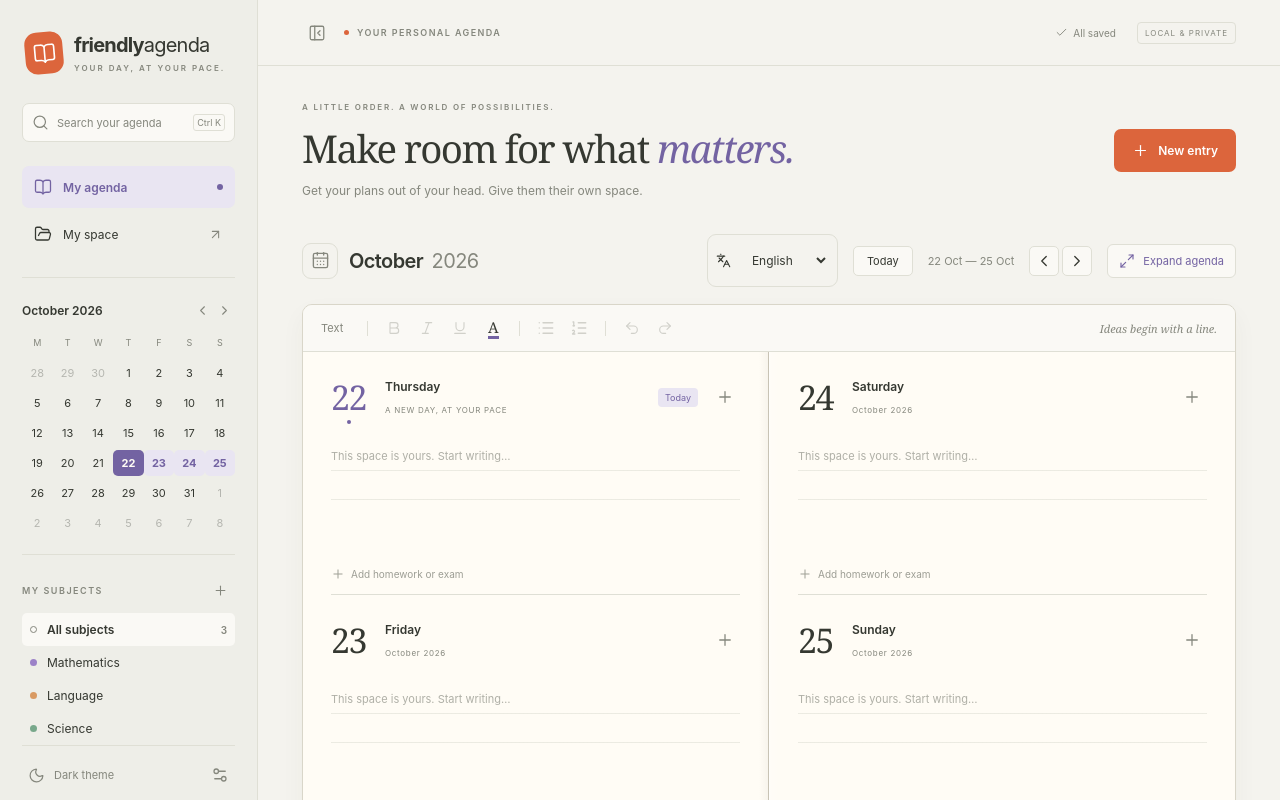
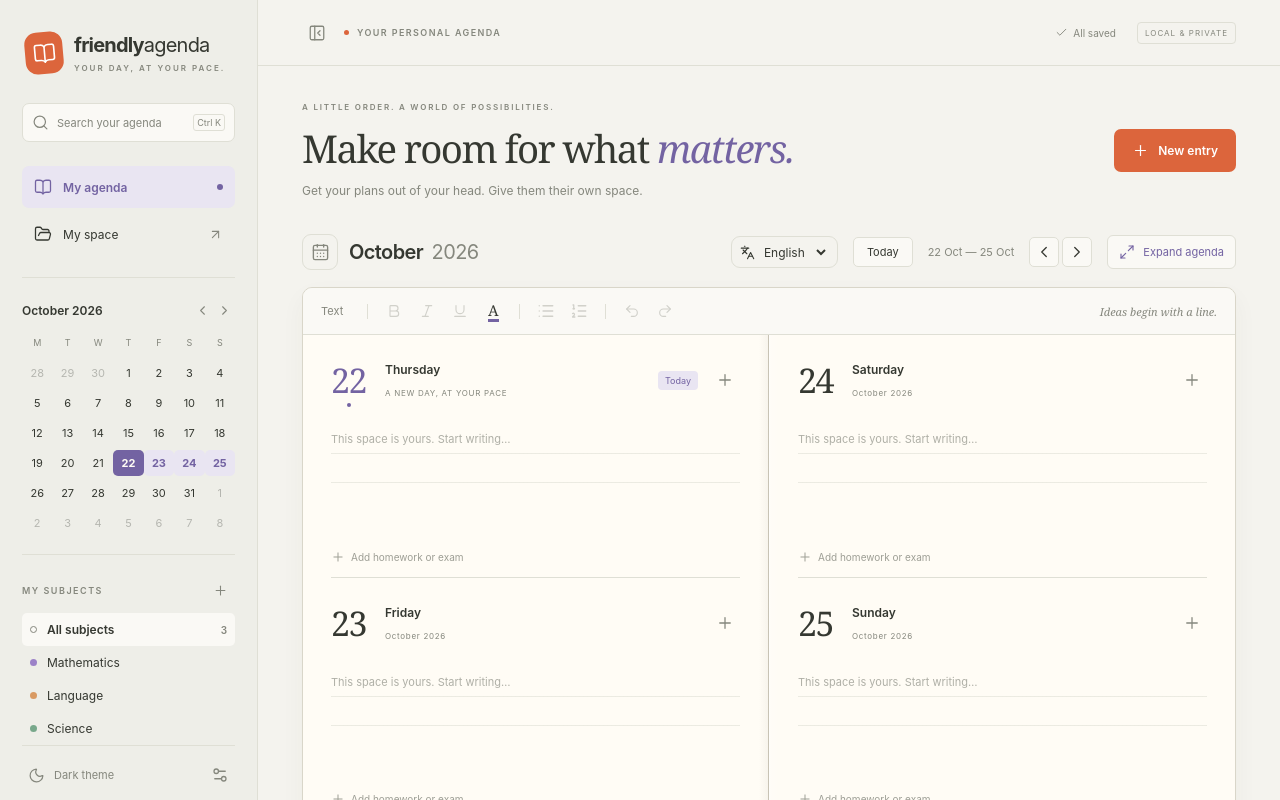
Before and after one commit to kuaanii/FriendlyAgenda, a React (Vite) app: page / in a window 1280 px wide. Shown: the top 800 px of the page. Built offline with nearby package versions, Linux system fonts and the light colour scheme.

Commit message:
Keep language controls compact and make long-note checks portable

```diff
--- a/src/style.css
+++ b/src/style.css
@@ -1563,7 +1563,8 @@ input[type="color"] {
   color: var(--text);
   border: 1px solid var(--line);
   border-radius: 9px;
-  padding: 6px 8px;
+  padding: 0 8px;
+  min-height: 32px;
   flex-shrink: 0;
 }
 .language-picker select {
@@ -1574,6 +1575,8 @@ input[type="color"] {
   font-size: 12px;
   cursor: pointer;
   max-width: 95px;
+  padding: 6px 0;
+  width: auto;
 }
 .language-picker select option {
   color: #28252e;
```
Also changed, not shown: 12 other files (tests, documents, lock files or other folders).
